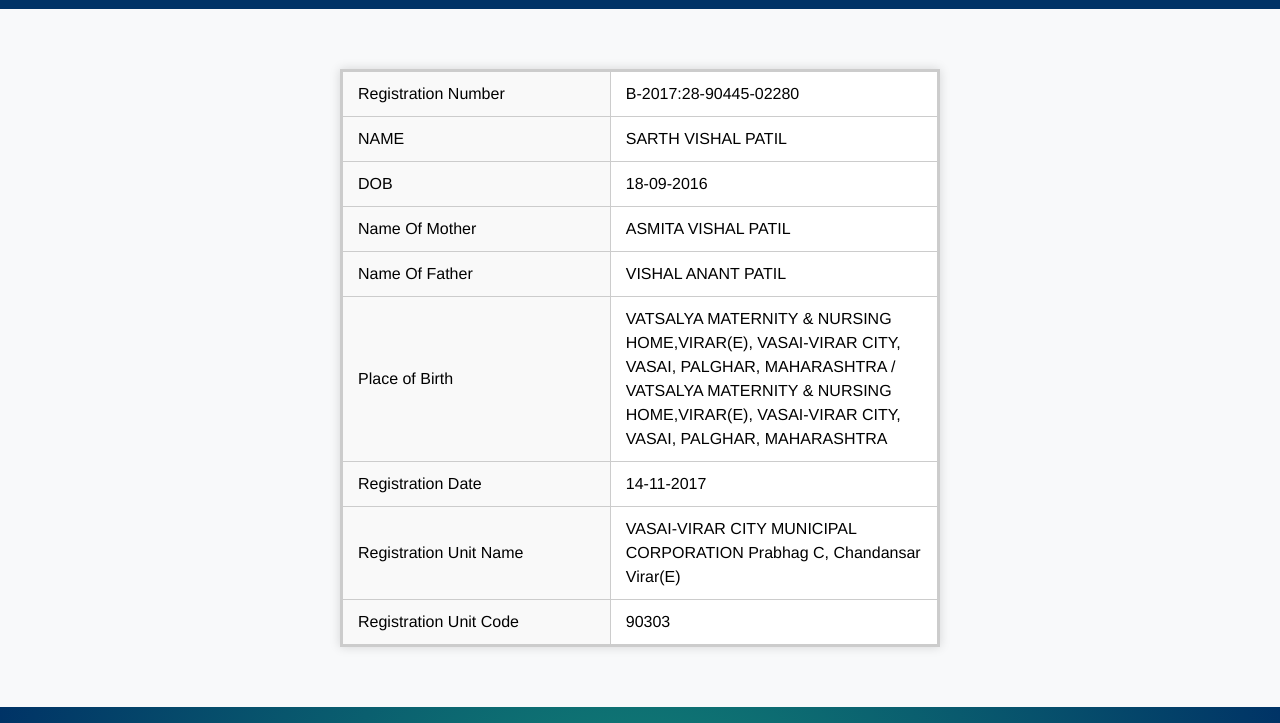
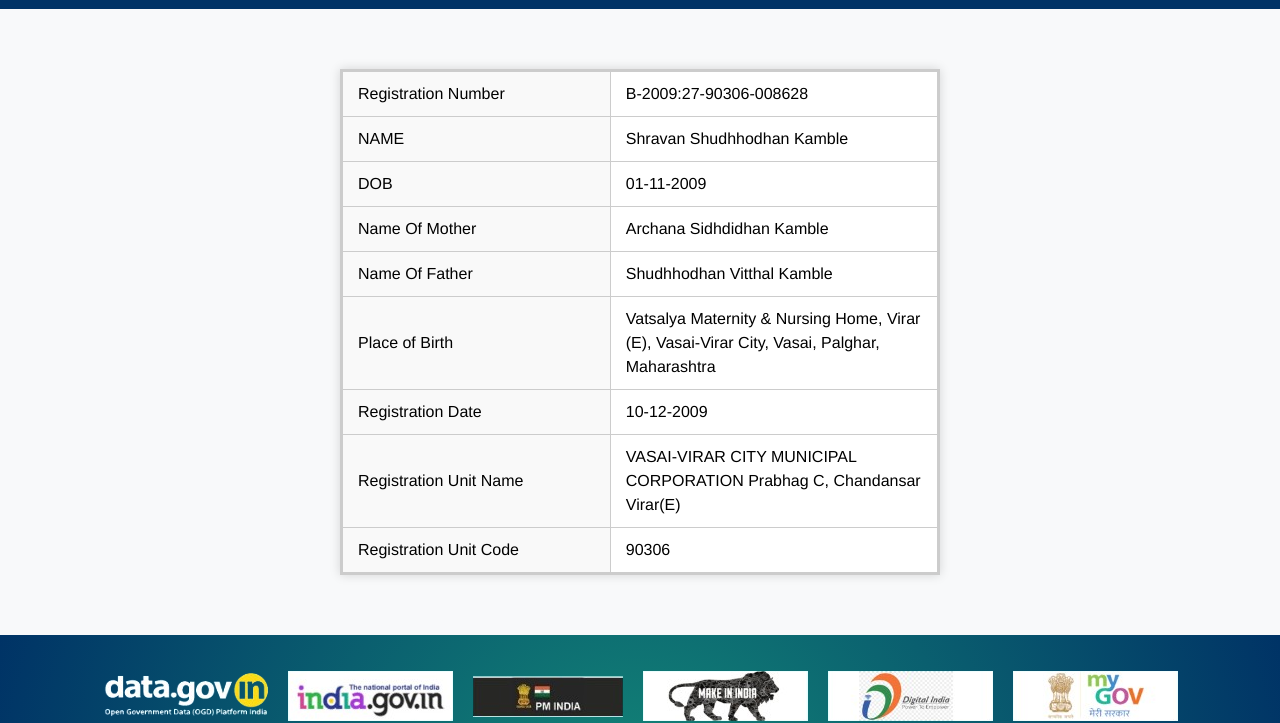
Before and after one commit to temindiapvtltd/birthshravni, a plain HTML site: page index.html in a window 1280 px wide. Shown: the part 88-811 px from the top of the page. Drawn offline with nearby package versions, Linux system fonts and the light colour scheme.

Commit message:
Update index.html

```diff
--- a/index.html
+++ b/index.html
@@ -117,33 +117,33 @@
     <div class="main">
         <div class="table-container">
     <table>
-      <tr>
+     <tr>
         <td>Registration Number</td>
-        <td>B-2017:28-90445-02280</td>
+        <td>B-2009:27-90306-008628</td>
       </tr>
       <tr>
         <td>NAME</td>
-        <td>SARTH VISHAL PATIL</td>
+        <td>Shravan Shudhhodhan Kamble</td>
       </tr>
       <tr>
         <td>DOB</td>
-        <td>18-09-2016</td>
+        <td>01-11-2009</td>
       </tr>
       <tr>
         <td>Name Of Mother</td>
-        <td>ASMITA VISHAL PATIL</td>
+        <td>Archana Sidhdidhan Kamble</td>
       </tr>
       <tr>
         <td>Name Of Father</td>
-        <td>VISHAL ANANT PATIL</td>
+        <td>Shudhhodhan Vitthal Kamble</td>
       </tr>
       <tr>
         <td>Place of Birth</td>
-        <td>VATSALYA MATERNITY & NURSING HOME,VIRAR(E), VASAI-VIRAR CITY, VASAI, PALGHAR, MAHARASHTRA / VATSALYA MATERNITY & NURSING HOME,VIRAR(E), VASAI-VIRAR CITY, VASAI, PALGHAR, MAHARASHTRA</td>
+        <td>Vatsalya Maternity & Nursing Home, Virar (E), Vasai-Virar City, Vasai, Palghar, Maharashtra</td>
       </tr>
         <tr>
         <td>Registration Date</td>
-        <td>14-11-2017</td>
+        <td> 10-12-2009</td>
       </tr>
         <tr>
         <td>Registration Unit Name</td>
@@ -151,7 +151,7 @@
       </tr>
         <tr>
         <td>Registration Unit Code</td>
-        <td>90303</td>
+        <td>90306</td>
       </tr>
 
     </table>
```
